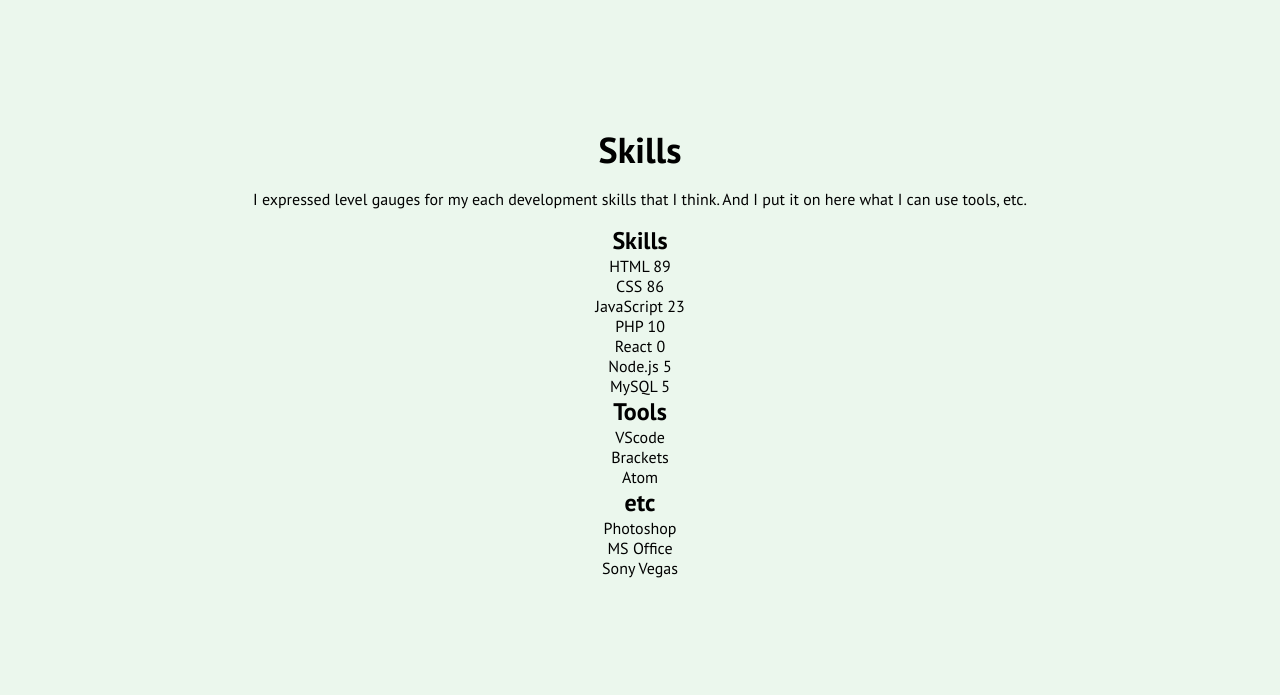
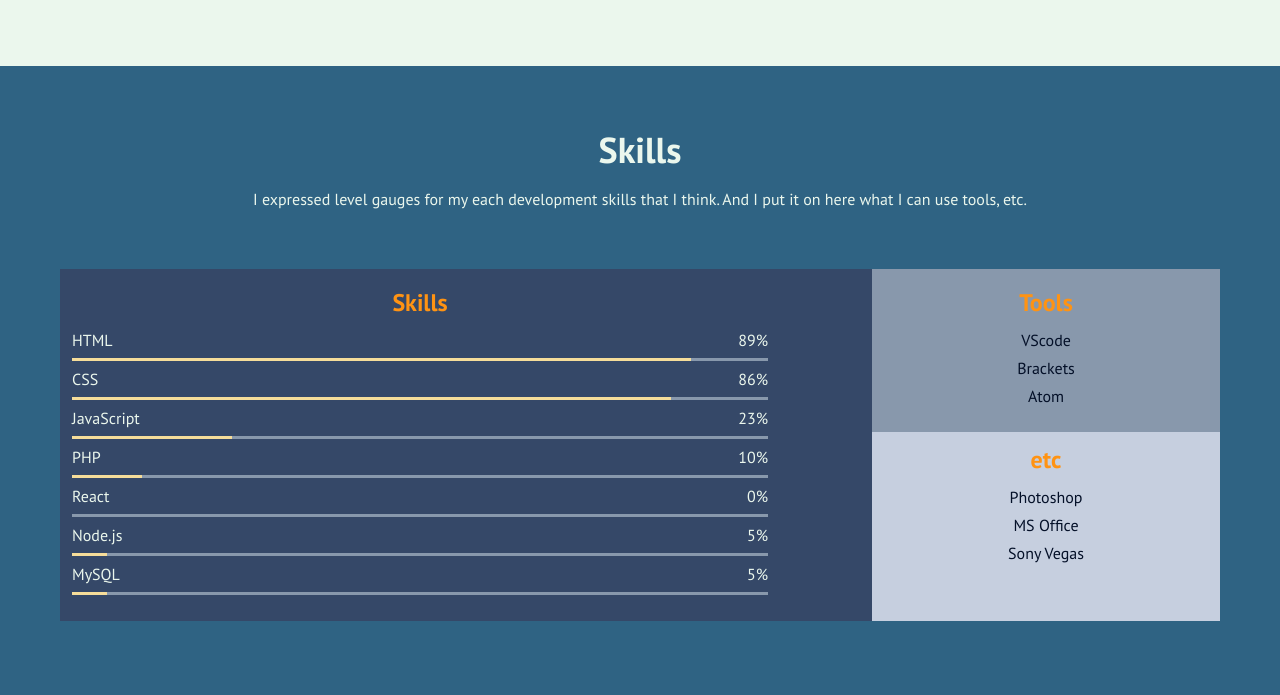
Before and after one commit to youngrongoh/Portfolio, a plain HTML site: page index.html in a window 1280 px wide. Shown: the part 1112-1807 px from the top of the page. Drawn offline with Linux system fonts and the light colour scheme.

Commit message:
CSS: Skills

```diff
--- a/index.html
+++ b/index.html
@@ -117,61 +117,54 @@
                                 <span class="skills__value">89</span>
                             </div>
                             <div class="skills__bar">
-                                <div class="skills__gauge"></div>
                             </div>
                         </li>
-                        <li class="skills-skillItem">
+                        <li class="skills__skillItem">
                             <div class="skills__itemTop">
                                 <span class="skills__name">CSS</span>
                                 <span class="skills__value">86</span>
                             </div>
                             <div class="skills__bar">
-                                <div class="skills__gauge"></div>
                             </div>
                         </li>
-                        <li class="skills-skillItem">
+                        <li class="skills__skillItem">
                             <div class="skills__itemTop">
                                 <span class="skills__name">JavaScript</span>
                                 <span class="skills__value">23</span>
                             </div>
                             <div class="skills__bar">
-                                <div class="skills__gauge"></div>
                             </div>
                         </li>
-                        <li class="skills-skillItem">
+                        <li class="skills__skillItem">
                             <div class="skills__itemTop">
                                 <span class="skills__name">PHP</span>
                                 <span class="skills__value">10</span>
                             </div>
                             <div class="skills__bar">
-                                <div class="skills__gauge"></div>
                             </div>
                         </li>
-                        <li class="skills-skillItem">
+                        <li class="skills__skillItem">
                             <div class="skills__itemTop">
                                 <span class="skills__name">React</span>
                                 <span class="skills__value">0</span>
                             </div>
                             <div class="skills__bar">
-                                <div class="skills__gauge"></div>
                             </div>
                         </li>
-                        <li class="skills-skillItem">
+                        <li class="skills__skillItem">
                             <div class="skills__itemTop">
                                 <span class="skills__name">Node.js</span>
                                 <span class="skills__value">5</span>
                             </div>
                             <div class="skills__bar">
-                                <div class="skills__gauge"></div>
                             </div>
                         </li>
-                        <li class="skills-skillItem">
+                        <li class="skills__skillItem">
                             <div class="skills__itemTop">
                                 <span class="skills__name">MySQL</span>
                                 <span class="skills__value">5</span>
                             </div>
                             <div class="skills__bar">
-                                <div class="skills__gauge"></div>
                             </div>
                         </li>
                     </ul>
--- a/style.css
+++ b/style.css
@@ -250,3 +250,88 @@ h3 {
     text-align: left;
     align-self: center;
 }
+
+/* Skills */
+#skills {
+    background-color: var(--color-navy-light);
+    color: var(--color-white);
+}
+.skills__skillset {
+    display: flex;
+    justify-content: space-between;
+    background-color: var(--color-grey-dark);
+    margin: var(--size-wide-super) 0;
+}
+
+.skills__skillset h3 {
+    color: var(--color-orange);
+    margin-bottom: var(--size-regular);
+}
+
+.skills__left {
+    width: 60%;
+    padding: var(--size-wide) var(--size-regular);
+
+}
+
+.skills__skillset li {
+    margin-bottom: var(--size-slim);
+}
+.skills__itemTop {
+    display: flex;
+    justify-content: space-between;
+    margin-bottom: var(--size-slim);
+}
+
+.skills__bar {
+    width: 100%;
+    height: 3px;
+    background-color: var(--color-grey);
+    position: relative;
+}
+
+.skills__skillItem .skills__bar:after {
+    content: '';
+    background-color: var(--color-yellow);
+    height: 3px;
+    position: absolute;
+    left: 0;
+}
+
+.skills__skillItem:nth-child(1) .skills__bar:after {
+    width: 89%;
+}
+.skills__skillItem:nth-child(2) .skills__bar:after {
+    width: 86%;
+}
+.skills__skillItem:nth-child(3) .skills__bar:after {
+    width: 23%;
+}
+.skills__skillItem:nth-child(4) .skills__bar:after {
+    width: 10%;
+}
+.skills__skillItem:nth-child(5) .skills__bar:after {
+    width: 0%;
+}
+.skills__skillItem:nth-child(6) .skills__bar:after {
+    width: 5%;
+}
+.skills__skillItem:nth-child(7) .skills__bar:after {
+    width: 5%;
+}
+
+.skills__value:after {
+    content: '%';
+}
+
+.skills__right {
+    width: 30%;
+    background-color: var(--color-grey-light);
+    color: var(--color-black);
+}
+
+.skills__rightTop {
+    margin-bottom: var(--size-regular);
+    background-color: var(--color-grey);
+    padding: var(--size-wide) var(--size-regular);
+}
```
